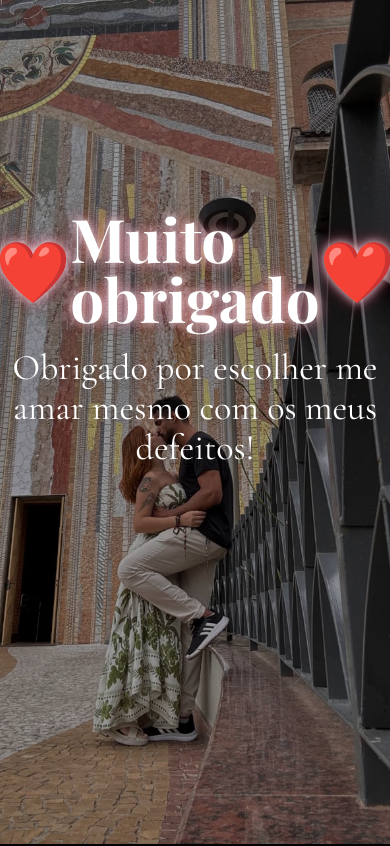
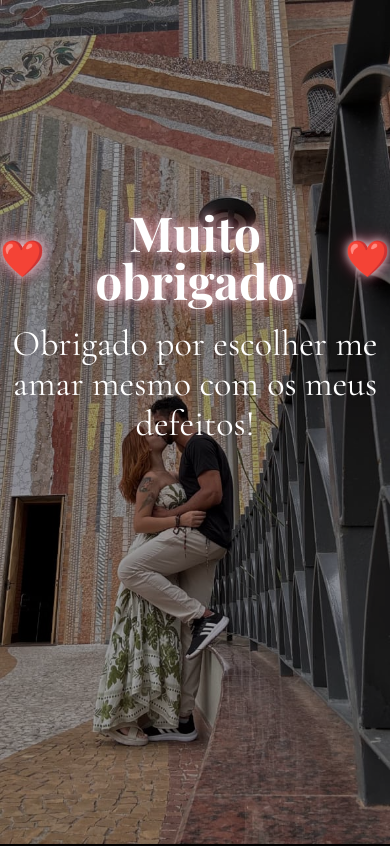
Before and after one commit to luckfer7/teamoeduarda, a Next.js app: page / in a window 390 px wide. Shown: the top 846 px of the page. Built offline with nearby package versions, Linux system fonts and the light colour scheme.

Commit message:
ajuste no tamanho do texto pra mobile

```diff
--- a/app/Primeira-secao/PrimeiraSecao.tsx
+++ b/app/Primeira-secao/PrimeiraSecao.tsx
@@ -3,8 +3,8 @@ export default function PrimeiraSecao() {
         <section className="relative w-full min-h-screen flex pt-52 justify-center bg-cover bg-center bg-no-repeat"
         style={{ backgroundImage: "url('/primeiraimagem.jpeg')" }} >
             <div className="absolute inset-0 bg-black/40"></div>
-            <div className="relative z-10" data-aos="fade-up" data-aos-duration="2000">
-                <h1 className="text-white glow-soft font-display font-bold text-6xl md:text-6xl lg:text-7xl drop-shadow-xl flex items-center justify-center" ><span>❤️</span>Muito obrigado <span  >❤️</span></h1>
+            <div className="relative z-10 text-center" data-aos="fade-up" data-aos-duration="2000">
+                <h1 className="text-white glow-soft font-display font-bold text-5xl sm:text-5xl md:text-6xl lg:text-7xl drop-shadow-xl flex items-center justify-center" ><span className="text-4xl sm:text-4xl md:text-5xl lg:text-6xl" >❤️</span>Muito obrigado <span className="text-4xl sm:text-4xl md:text-5xl lg:text-6xl" >❤️</span></h1>
                 <h3 className=" text-white font-cormorant text-center p-1 mt-4 text-4xl md:text-xl max-w-2xl mx-auto drop-shadow-lg " >Obrigado por escolher me amar mesmo com os meus defeitos!</h3>
             </div>
         </section>
```
